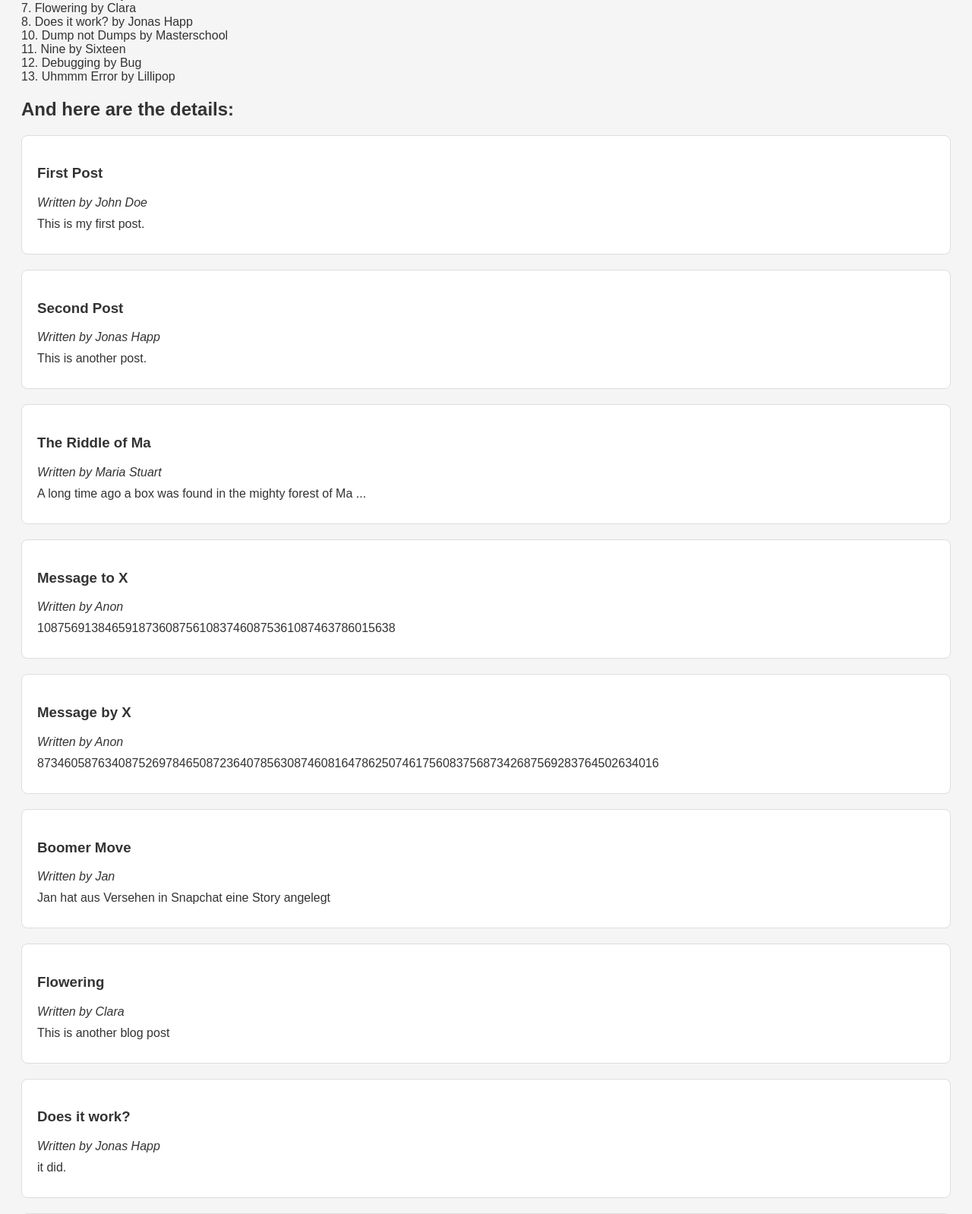
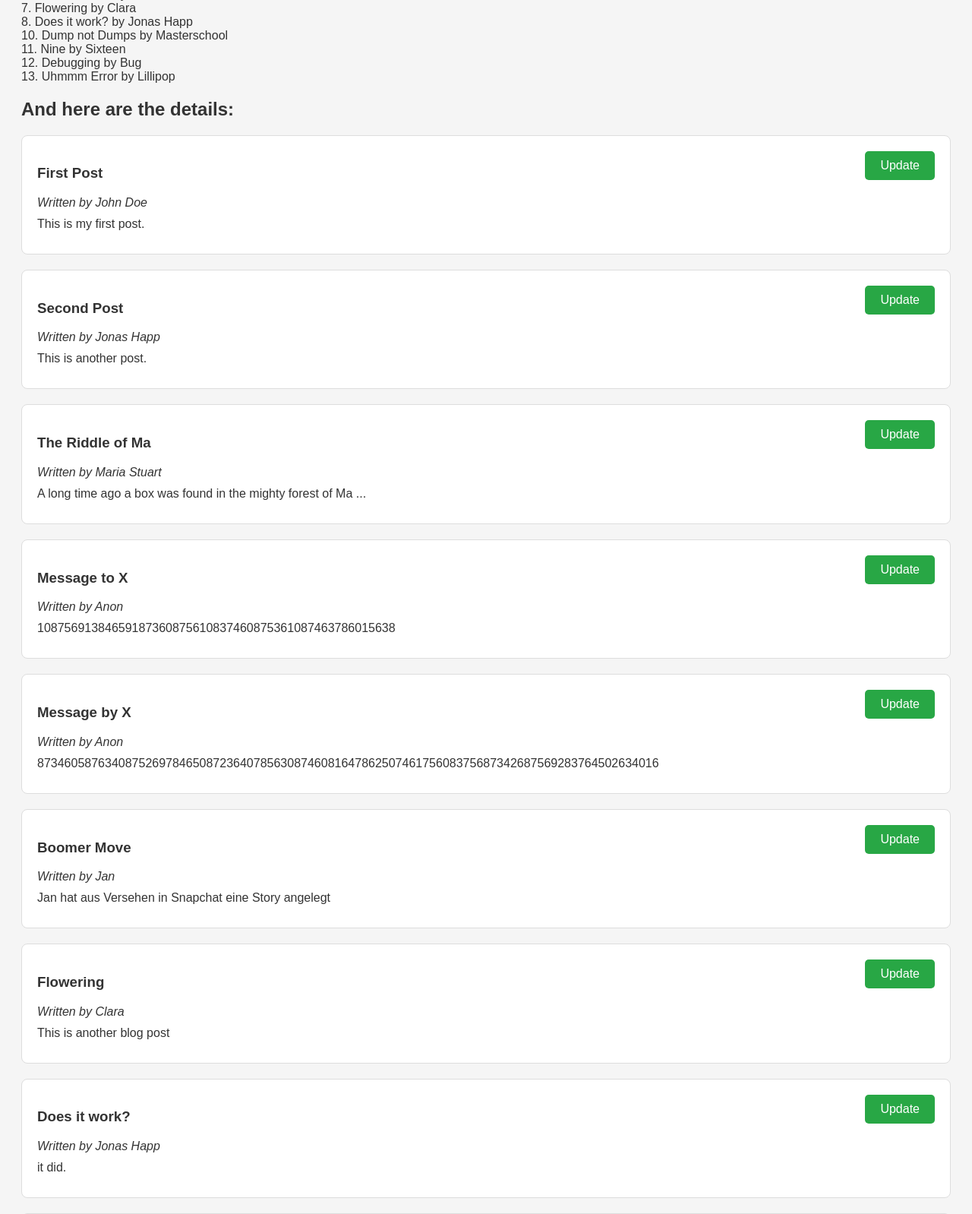
Before and after one commit to jonashappcreative/Masterblog, a Flask app: page / in a window 1280 px wide. Shown: the part 292-1890 px from the top of the page at 76% size. Run offline with Flask 3, Linux system fonts and the light colour scheme.

Commit message:
Implement Button to Update in index.html and update CSS

```diff
--- a/static/styles.css
+++ b/static/styles.css
@@ -18,6 +18,7 @@ h1 {
     padding: 20px;
     margin-bottom: 20px;
     border-radius: 8px;
+    position: relative;
 }
 
 .post h2 {
@@ -61,8 +62,47 @@ h1 {
     margin-left: -10px;
 }
 
-button {
-    display: block;
-    width: 100%;
-    margin-top: 20px;
+button, .btn {
+    display: inline-block;
+    padding: 10px 20px;
+    font-size: 16px;
+    border-radius: 5px;
+    text-align: center;
+    text-decoration: none;
+    color: #FFF;
+    background-color: #007BFF;
+    border: none;
+    cursor: pointer;
+    transition: background-color 0.3s;
 }
+
+button:hover, .btn:hover {
+    background-color: #0056b3;
+}
+
+.update-button {
+    position: absolute;
+    top: 20px;
+    right: 20px;
+    background-color: #28a745; /* Green color for the update button */
+}
+
+.update-button:hover {
+    background-color: #218838; /* Darker green on hover */
+}
+
+.post-summary {
+    display: flex;
+    justify-content: space-between;
+    align-items: center;
+    margin-bottom: 10px;
+    background-color: #FFF;
+    border: 1px solid #DDD;
+    padding: 10px;
+    border-radius: 8px;
+}
+
+.post-summary a.update-button {
+    position: static;
+    margin-left: 20px;
+}
--- a/templates/index.html
+++ b/templates/index.html
@@ -23,6 +23,9 @@
                 <h3>{{ post["title"] }}</h3>
                 <p><em>Written by {{ post["author"] }}</em></p>
                 <p>{{ post["content"] }}</p>
+                <p>
+                    <a href="{{ url_for('update', post_id=post.id) }}" class="btn btn-primary update-button">Update</a>
+                </p>
             </div>
          {% endfor %}
 
```
